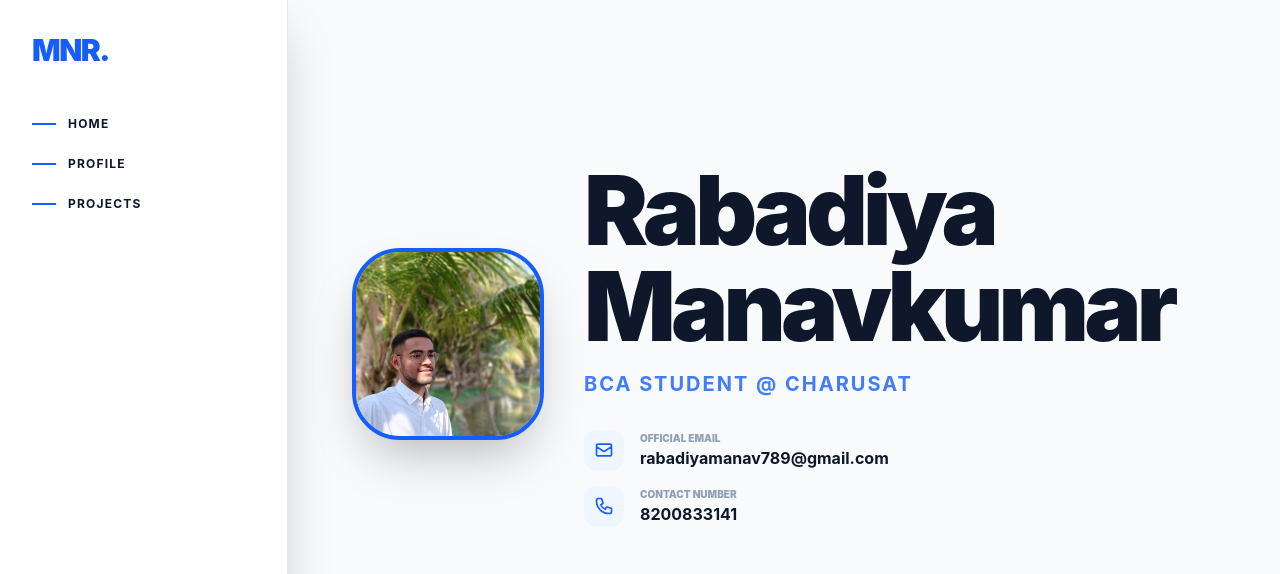
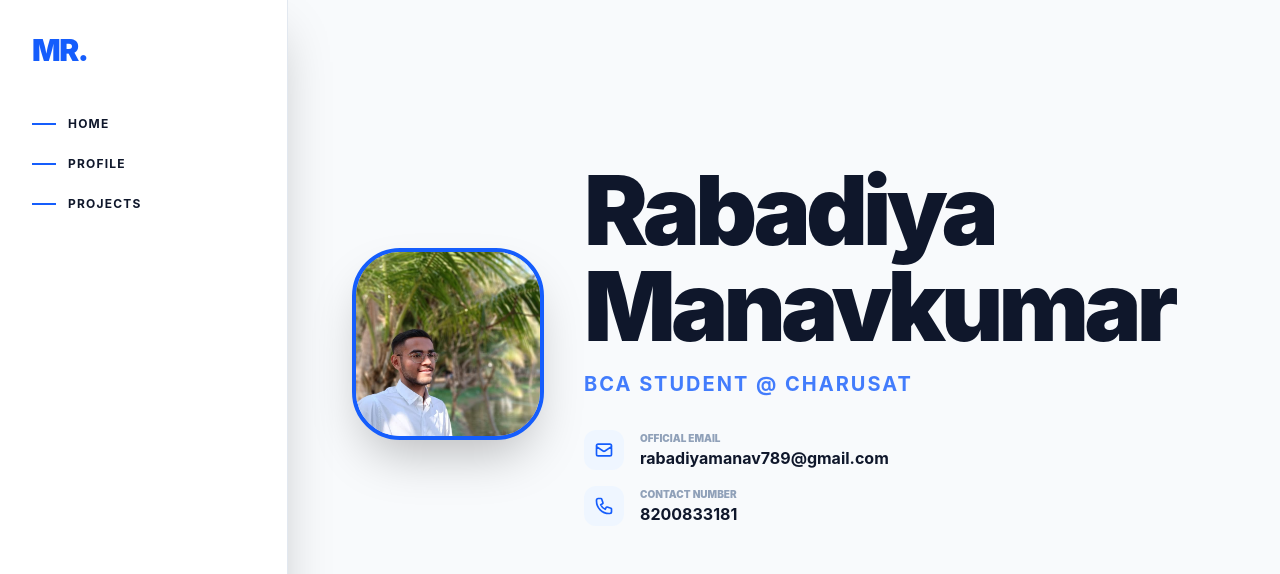
Before and after one commit to manav-rabadiya23/my-portfolio, a React (Vite) app: page / in a window 1280 px wide. Shown: the top 574 px of the page. Built offline with nearby package versions, Linux system fonts and the light colour scheme.

Commit message:
fix: capital R for Resume link

```diff
--- a/src/App.jsx
+++ b/src/App.jsx
@@ -50,7 +50,7 @@ const App = () => {
         <div>
           <div className="flex justify-between items-center mb-12">
             <h2 className="text-3xl font-black text-blue-600 tracking-tighter">
-              MNR.
+              MR.
             </h2>
             <button
               onClick={() => setIsMobileMenuOpen(false)}
@@ -91,8 +91,8 @@ const App = () => {
         <div className="space-y-4">
           {/* NEW: Download CV Button */}
           <a
-            href="resume.pdf"
-            download="resume.pdf"
+            href="Resume.pdf"
+            download="Resume.pdf"
             className="w-full py-4 rounded-2xl font-black text-[10px] uppercase tracking-widest transition-all flex items-center justify-center gap-2 bg-blue-600 text-white shadow-lg hover:bg-blue-700 active:scale-95"
           >
             <svg
@@ -197,7 +197,7 @@ const App = () => {
                       href="tel:8200833141"
                       className="font-bold hover:text-blue-600 transition"
                     >
-                      8200833141
+                      8200833181
                     </a>
                   </div>
                 </div>
```
